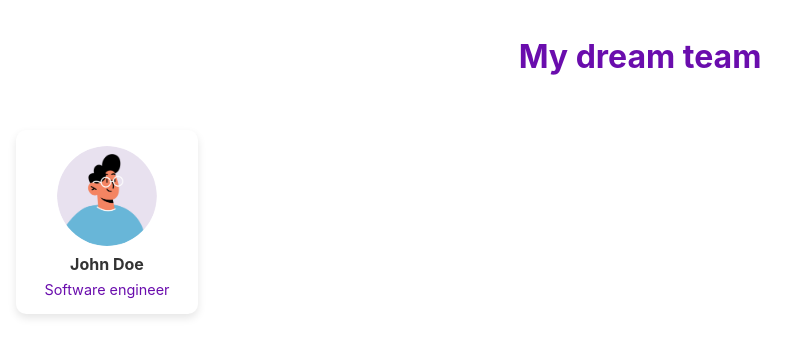
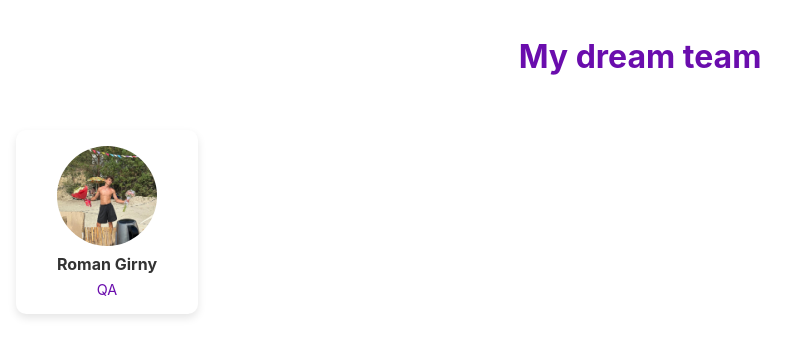
Before and after one commit to RomanGirn/SombraTeam2, a React (Create React App) app: page / in a window 1280 px wide. Shown: the top 356 px of the page, without its empty margins (0-805 px from the left). Built offline with nearby package versions, Linux system fonts and the light colour scheme.

Commit message:
Update Body component

```diff
--- a/src/components/Body.js
+++ b/src/components/Body.js
@@ -4,10 +4,10 @@ const Body = () => {
   return (
     <main style={styles.body}>
       <div style={styles.card}>
-        <img src={"/avatar-default.png"} alt="John Doe" style={styles.photo} />
+        <img src={"/roman-photo.jpg"} alt="Roman Girny" style={styles.photo} />
         <div style={styles.textContainer}>
-          <h2 style={styles.name}>John Doe</h2>
-          <p style={styles.position}>Software engineer</p>
+          <h2 style={styles.name}>Roman Girny</h2>
+          <p style={styles.position}>QA</p>
         </div>
       </div>
     </main>
```
